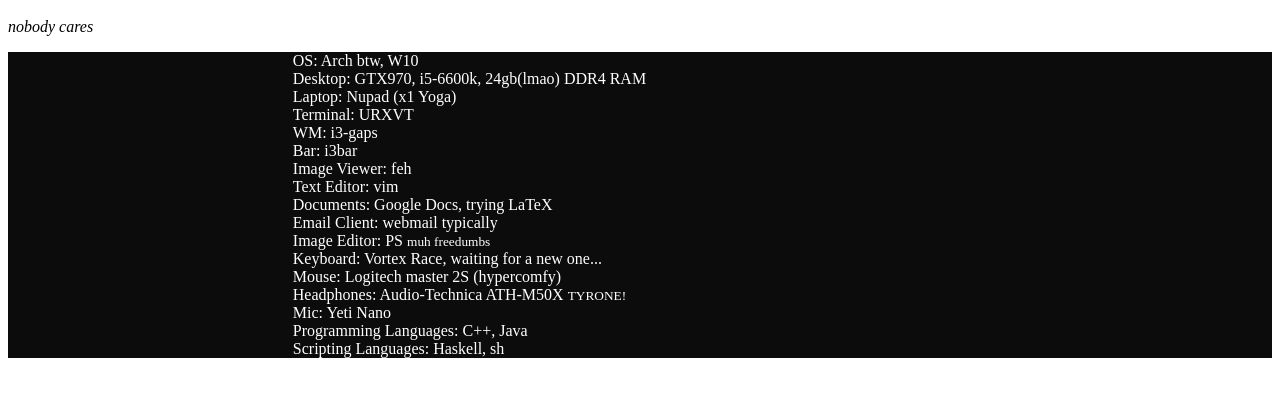
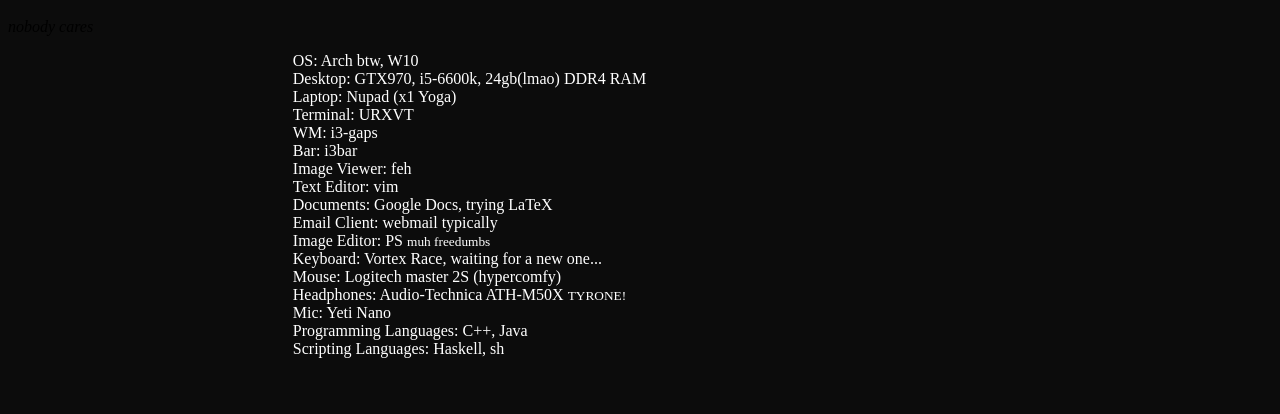
Before and after one commit to not-comfy321/not-comfy321.github.io, a plain HTML site: page about.html in a window 1280 px wide. Shown: the part 386-800 px from the top of the page. Drawn offline with Linux system fonts and the light colour scheme.

Commit message:
fix bg clr

```diff
--- a/about.html
+++ b/about.html
@@ -3,7 +3,7 @@
 	<head>
 		<title>ABOUT</title>
 		<link rel="stylesheet" href=astyle.css>
-		<body style="background-color:0c0c0c">
+		<body style="background-color:#0c0c0c">
 	</head>
 	<body>
 		<div class="topnav">
```
Also changed, not shown: creations.html (+1 -1 lines), memes.html (+1 -1 lines), opinions.html (+1 -1 lines), ricing.html (+1 -1 lines).
